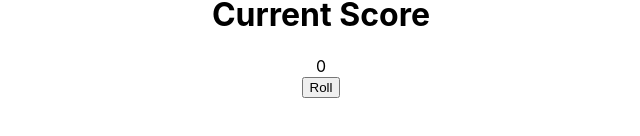
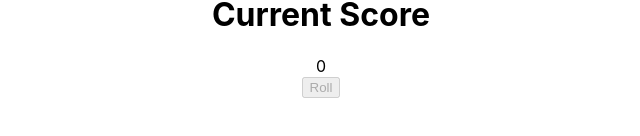
Before and after one commit to ccooper2382/p.i.g, a React (Create React App) app: page / in a window 1280 px wide. Shown: the part 296-432 px from the top of the page, without its empty margins (319-959 px from the left). Built offline with nearby package versions, Linux system fonts and the light colour scheme.

Commit message:
Add files via upload

```diff
--- a/src/App.js
+++ b/src/App.js
@@ -21,7 +21,6 @@ function App() {
 
     const handlePlayerTwoNameChange = (event) => {
         setPlayerTwoName(event.target.value)
-console.log(playerTwoName)
     }
 
     //inclusive random number generator
@@ -31,6 +30,21 @@ console.log(playerTwoName)
 
     const handleCurrentRollChange = () => {
         setCurrentRoll(rollEm(1,6))
+
+    }
+
+    // Changes the players turns when currentRoll is 1
+    if (currentRoll === 1) {
+        if (playerOneTurn && !playerTwoTurn) {
+            setPlayerOneTurn(false)
+            setPlayerTwoTurn(true)
+            setCurrentRoll(0)
+        } else {
+            setPlayerOneTurn(true)
+            setPlayerTwoTurn(false)
+            setCurrentRoll(0)
+        }
+
     }
 
 
@@ -40,7 +54,7 @@ console.log(playerTwoName)
                         score={playerOneScore}
                         turn={playerOneTurn}
                         onChange={handlePlayerOneNameChange}
-            onRoll={handleCurrentRollChange}/>
+                        onRoll={handleCurrentRollChange}/>
             <CurrentRoll value={currentRoll}/>
             <PlayerTile name={playerTwoName}
                         score={playerTwoScore}
--- a/src/components/playerTile.jsx
+++ b/src/components/playerTile.jsx
@@ -1,4 +1,5 @@
 import React from 'react';
+import RollButton from "./rollButton";
 
 function PlayerTile(props) {
 
@@ -17,7 +18,8 @@ function PlayerTile(props) {
                 <h1>Current Score</h1>
                 <div>{props.score}</div>
             </div>
-            <button onClick={props.onRoll}>Roll</button>
+            <RollButton turn={props.turn}
+                        onRoll={props.onRoll}/>
         </div>
     );
 }
--- /dev/null
+++ b/src/components/rollButton.jsx
@@ -0,0 +1,11 @@
+import React from 'react';
+
+function RollButton(props) {
+    if (!props.turn) return <button disabled>Roll</button>
+
+    return <button onClick={props.onRoll}>Roll</button>
+
+
+}
+
+export default RollButton;
--- a/src/index.js
+++ b/src/index.js
@@ -6,9 +6,9 @@ import reportWebVitals from './reportWebVitals';
 
 const root = ReactDOM.createRoot(document.getElementById('root'));
 root.render(
-  <React.Fragment>
+  <React.StrictMode>
     <App />
-  </React.Fragment>
+  </React.StrictMode>
 );
 
 // If you want to start measuring performance in your app, pass a function
```
